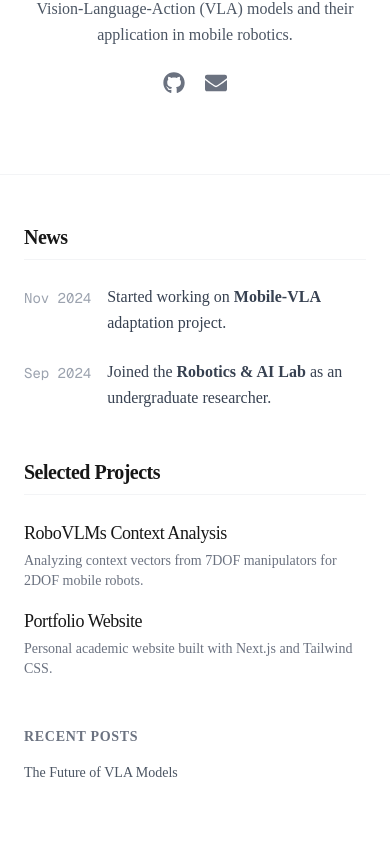
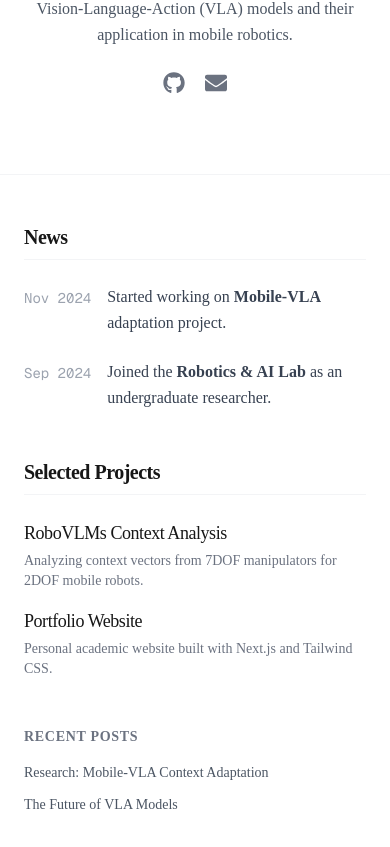
Before and after one commit to minuum/minuum.github.io, a Next.js app: page / in a window 390 px wide. Shown: the part 537-1384 px from the top of the page. Built offline with nearby package versions, Linux system fonts and the light colour scheme.

Commit message:
feat: link homepage directly to mobile-vla research post

```diff
--- a/src/app/page.tsx
+++ b/src/app/page.tsx
@@ -40,7 +40,7 @@ export default function Home() {
               </h2>
               <ul className="space-y-4">
                 <li>
-                  <Link href="/projects" className="group block">
+                  <Link href="/blog/mobile-vla-research" className="group block">
                     <h3 className="font-medium text-lg group-hover:text-primary transition-colors inline-flex items-center gap-2">
                       RoboVLMs Context Analysis
                       <FaArrowRight className="opacity-0 -ml-2 group-hover:opacity-100 group-hover:ml-0 transition-all text-sm" />
@@ -73,6 +73,11 @@ export default function Home() {
               </h3>
               <ul className="space-y-3">
                 <li>
+                  <Link href="/blog/mobile-vla-research" className="text-sm text-gray-600 dark:text-gray-400 hover:text-primary transition-colors block">
+                    Research: Mobile-VLA Context Adaptation
+                  </Link>
+                </li>
+                <li>
                   <Link href="/blog/future-of-vla" className="text-sm text-gray-600 dark:text-gray-400 hover:text-primary transition-colors block">
                     The Future of VLA Models
                   </Link>
```
